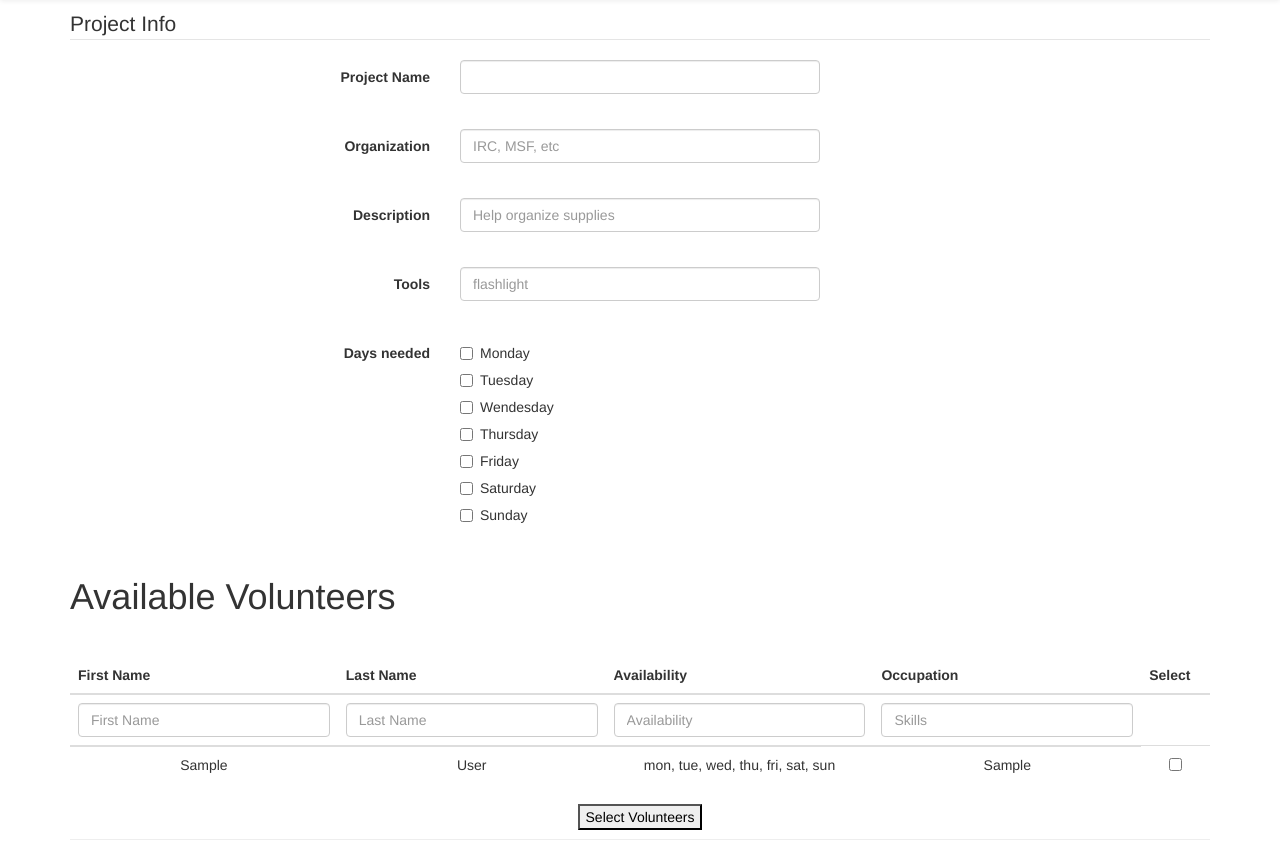
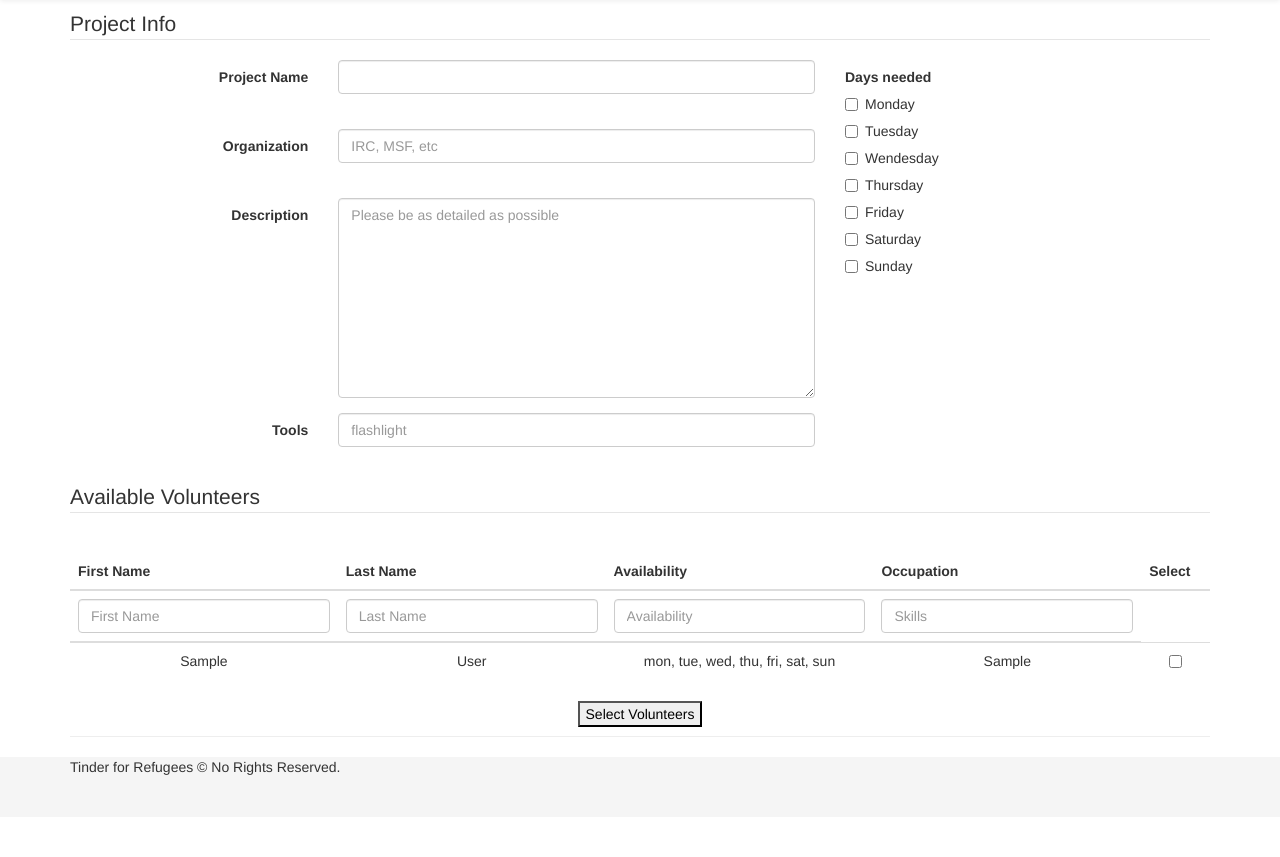
Before and after one commit to Hichkaker/TFR, a Flask app: page /volunteers in a window 1280 px wide. Shown: the part 51-908 px from the top of the page. After the commit the page ends 826 px from the top, so only its background shows below. Run offline with Flask 2, Linux system fonts and the light colour scheme; tables that the repository leaves empty hold one stand-in row (values such as "Sample post"); some libraries are stand-ins or nearby versions.

Commit message:
format project form

```diff
--- a/app/static/css/main.css
+++ b/app/static/css/main.css
@@ -35,6 +35,14 @@ a {
   margin-bottom: 20px;
 }
 
+#days-label {
+  text-align: left;
+}
+
+textarea.form-control {
+  height: 200px;
+}
+
 /* Main elements end */
 
 
--- a/app/templates/vols_list.html
+++ b/app/templates/vols_list.html
@@ -8,10 +8,12 @@
   <!-- Form Name -->
   <legend>Project Info</legend>
 
+  <div class="col-md-8">
     <!-- Text input-->
     <div class="form-group">
+
       <label ng-model="project.name" class="col-md-4 control-label" for="" help="" organize="" supplies""="">Project Name</label>
-    <div class="col-md-4">
+      <div class="col-md-8">
       <input id="" help="" organize="" supplies""="" name="" type="text" placeholder="" class="form-control input-md">
 
       </div>
@@ -20,7 +22,7 @@
     <!-- Text input-->
     <div class="form-group">
       <label ng-model="project.organization" class="col-md-4 control-label" for="organization">Organization</label>
-    <div class="col-md-4">
+      <div class="col-md-8">
       <input id="organization" name="organization" type="text" placeholder="IRC, MSF, etc" class="form-control input-md">
 
       </div>
@@ -29,24 +31,24 @@
     <!-- Text input-->
     <div class="form-group">
       <label ng-model="project.description" class="col-md-4 control-label" for="Description">Description</label>
-    <div class="col-md-4">
-    <input id="Description" name="Description" type="text" placeholder="Help organize supplies" class="form-control input-md">
-
+      <div class="col-md-8">
+      <textarea id="Description" name="Description" type="textarea" placeholder="Please be as detailed as possible" class="form-control input-md"></textarea>
       </div>
     </div>
 
     <!-- Text input-->
     <div class="form-group">
       <label ng-model="project.tools" class="col-md-4 control-label" for="tools">Tools</label>
-    <div class="col-md-4">
+      <div class="col-md-8">
       <input id="tools" name="tools" type="text" placeholder="flashlight" class="form-control input-md">
 
       </div>
     </div>
-
+  </div>
+  <div class="col-md-4">
     <!-- Multiple Checkboxes -->
     <div class="form-group">
-    <label ng-model="project.days" class="col-md-4 control-label" for="days">Days needed</label>
+      <label ng-model="project.days" id="days-label" class="col-md-12 control-label" for="days">Days needed</label>
       <div class="col-md-4">
       <div class="checkbox">
         <label for="days-0">
@@ -92,11 +94,12 @@
       </div>
       </div>
     </div>
+  <div class="col-md-6">
 
   </fieldset>
   </form>
 
-    <h1>Available Volunteers</h1>
+    <legend>Available Volunteers</legend>
   <div class="page-header">
    <table class="table">
         <thead>
```
Lines whose indentation alone changed are shown as unchanged.
